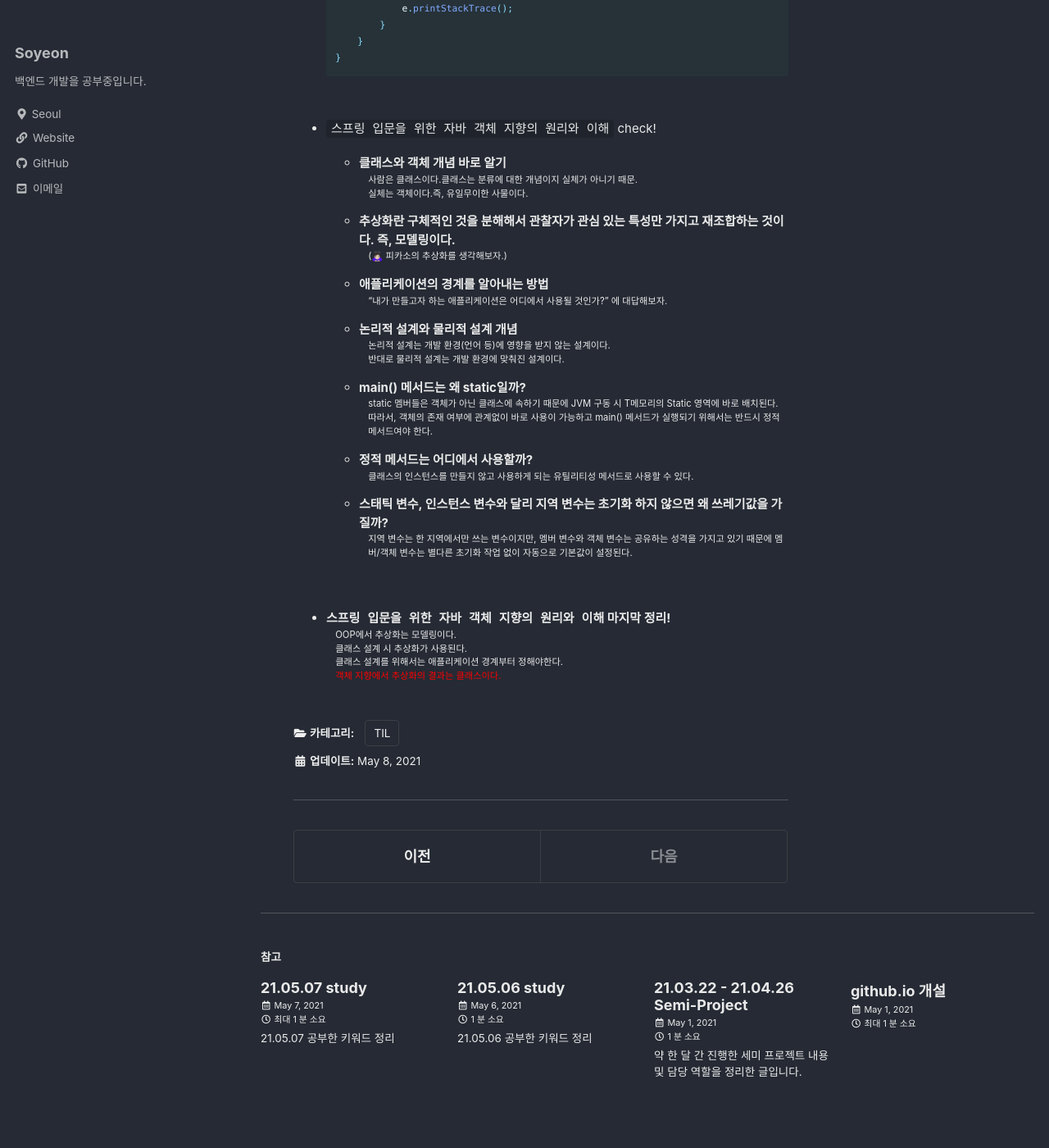
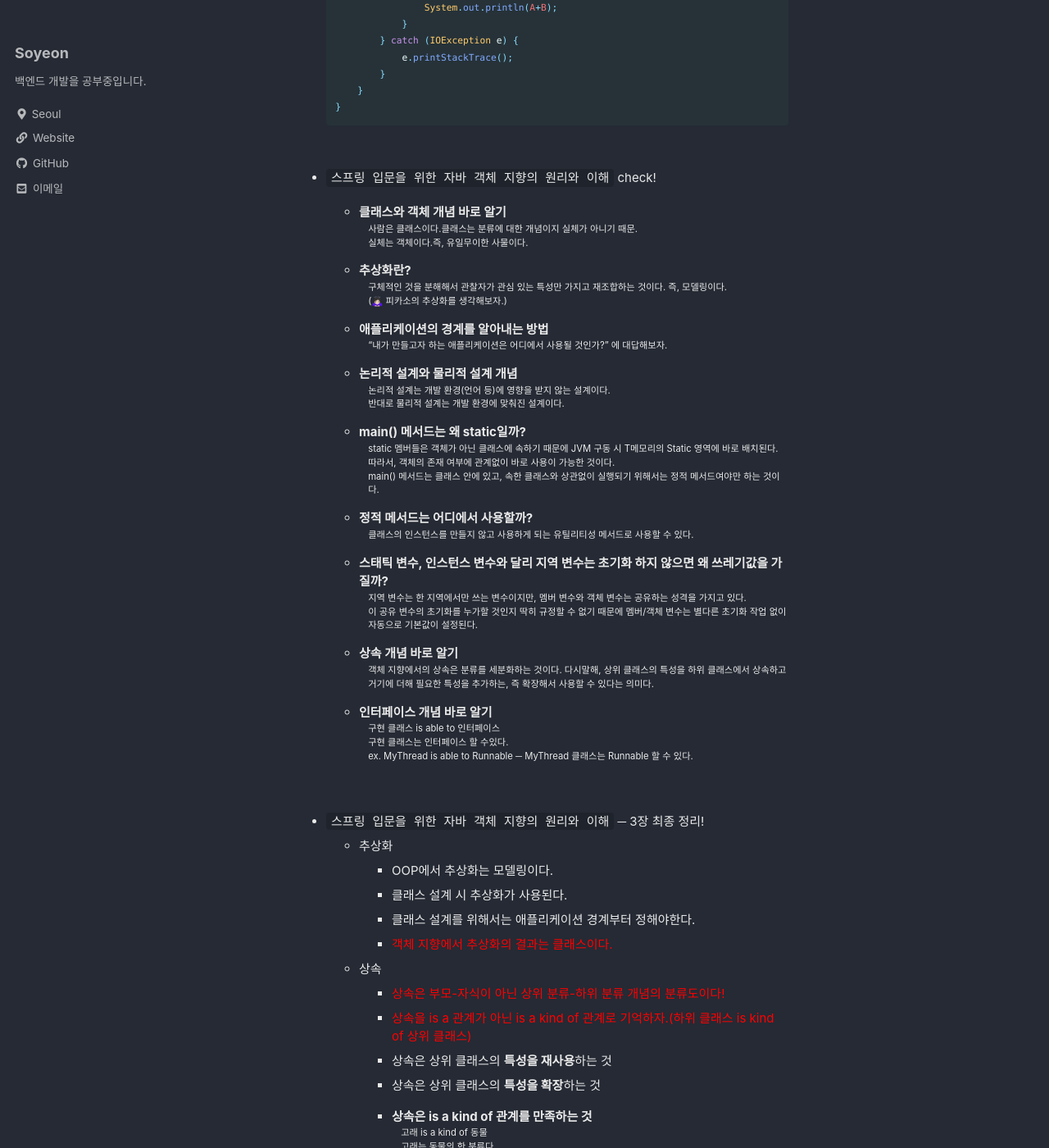
Before and after one commit to liv660/liv660.github.io, a Jekyll site: the page built from _posts/TIL/21.05.study/2021-05-08-210508.md, in a window 1280 px wide and 1400 px high, scrolled down 1964 px. Shown: the whole window at 82% size. Built offline with Jekyll 4.4.1, drawn with Linux system fonts in a browser that asks for light colours; cached includes are drawn as plain includes; some of the changed text lies outside the part shown.

Commit message:
Update 05.08 TIL

```diff
--- a/_posts/TIL/21.05.study/2021-05-08-210508.md
+++ b/_posts/TIL/21.05.study/2021-05-08-210508.md
@@ -5,9 +5,8 @@ categories:
   - TIL
 ---
 
-
 # 📝21.05.08 TIL
-+ `스프링 입문을 위한 자바 객체 지향의 원리와 이해`
++ `스프링 입문을 위한 자바 객체 지향의 원리와 이해` ─ 3장. 자바와 객체 지향
   + 클래스와 객체 개념 바로 알기
     + 사람은 객체일까 클래스일까?
   + 추상화란?
@@ -16,6 +15,8 @@ categories:
   + main() 메서드는 왜 static일까?
   + 정적 메서드는 어디에서 사용할까?
   + 스태틱 변수, 인스턴스 변수와 달리 지역 변수는 초기화 하지 않으면 왜 쓰레기값을 가질까?
+  + 상속 개념 바로 알기
+  + 인터페이스 개념 바로 알기
 
 <br />
 
@@ -96,7 +97,8 @@ categories:
   : 사람은 클래스이다.클래스는 분류에 대한 개념이지 실체가 아니기 때문.<br />
   : 실체는 객체이다.즉, 유일무이한 사물이다.<br />
 
-  + 추상화란 구체적인 것을 분해해서 관찰자가 관심 있는 특성만 가지고 재조합하는 것이다. 즉, 모델링이다.<br/>
+  + 추상화란?<br/>
+  : 구체적인 것을 분해해서 관찰자가 관심 있는 특성만 가지고 재조합하는 것이다. 즉, 모델링이다.<br/>
     : (🙇🏻‍♀️ 피카소의 추상화를 생각해보자.)
 
   + 애플리케이션의 경계를 알아내는 방법<br />
@@ -108,18 +110,41 @@ categories:
 
   + main() 메서드는 왜 static일까?<br />
     : static 멤버들은 객체가 아닌 클래스에 속하기 때문에 JVM 구동 시 T메모리의 Static 영역에 바로 배치된다.<br />
-    : 따라서, 객체의 존재 여부에 관계없이 바로 사용이 가능하고 main() 메서드가 실행되기 위해서는 반드시 정적 메서드여야 한다.
+    : 따라서, 객체의 존재 여부에 관계없이 바로 사용이 가능한 것이다.<br />
+    : main() 메서드는 클래스 안에 있고, 속한 클래스와 상관없이 실행되기 위해서는 정적 메서드여야만 하는 것이다.
 
   + 정적 메서드는 어디에서 사용할까? <br />
     : 클래스의 인스턴스를 만들지 않고 사용하게 되는 유틸리티성 메서드로 사용할 수 있다.
 
   + 스태틱 변수, 인스턴스 변수와 달리 지역 변수는 초기화 하지 않으면 왜 쓰레기값을 가질까? <br />
-    : 지역 변수는 한 지역에서만 쓰는 변수이지만, 멤버 변수와 객체 변수는 공유하는 성격을 가지고 있기 때문에 멤버/객체 변수는 별다른 초기화 작업 없이 자동으로 기본값이 설정된다.
+    : 지역 변수는 한 지역에서만 쓰는 변수이지만, 멤버 변수와 객체 변수는 공유하는 성격을 가지고 있다.<br />
+    : 이 공유 변수의 초기화를 누가할 것인지 딱히 규정할 수 없기 때문에 멤버/객체 변수는 별다른 초기화 작업 없이 자동으로 기본값이 설정된다.
+
+  + 상속 개념 바로 알기<br />
+    : 객체 지향에서의 상속은 분류를 세분화하는 것이다. 다시말해, 상위 클래스의 특성을 하위 클래스에서 상속하고 거기에 더해 필요한 특성을 추가하는, 즉 확장해서 사용할 수 있다는 의미다.
+
+  + 인터페이스 개념 바로 알기<br />
+    : 구현 클래스 is able to 인터페이스<br />
+    : 구현 클래스는 인터페이스 할 수있다.<br />
+    : ex. MyThread is able to Runnable ─ MyThread 클래스는 Runnable 할 수 있다.
 
 <br />
 
-+ `스프링 입문을 위한 자바 객체 지향의 원리와 이해` 마지막 정리!<br />
-  : OOP에서 추상화는 모델링이다. <br />
-  : 클래스 설계 시 추상화가 사용된다. <br />
-  : 클래스 설계를 위해서는 애플리케이션 경계부터 정해야한다.<br />
-  : <span style="color:red;">객체 지향에서 추상화의 결과는 클래스이다.</span><br />
++ `스프링 입문을 위한 자바 객체 지향의 원리와 이해` ─ 3장 최종 정리!
+  + 추상화
+    + OOP에서 추상화는 모델링이다.
+    + 클래스 설계 시 추상화가 사용된다.
+    + 클래스 설계를 위해서는 애플리케이션 경계부터 정해야한다.
+    + <span style="color:red;">객체 지향에서 추상화의 결과는 클래스이다.</span><br />
+  + 상속
+    + <span style="color:red;">상속은 부모-자식이 아닌 상위 분류-하위 분류 개념의 분류도이다!</span><br />
+    + <span style="color:red;">상속을 is a 관계가 아닌 is a kind of 관계로 기억하자.(하위 클래스 is kind of 상위 클래스)</span>
+    + 상속은 상위 클래스의 **특성을 재사용**하는 것
+    + 상속은 상위 클래스의 **특성을 확장**하는 것
+    + 상속은 is a kind of 관계를 만족하는 것<br />
+      : 고래 is a kind of 동물 <br/>
+      : 고래는 동물의 한 분류다.
+
+## 🤷🏻‍♀️ 다형성. 잘 모르겠다.
+## [생활코딩_다형성](https://opentutorials.org/module/516/6127) 으로 다시 공부한 후 정리해보자.
+### 내일 할 일: 캡슐화 문제 부분 각 잡고 풀어서 잘 정리해보기
```
